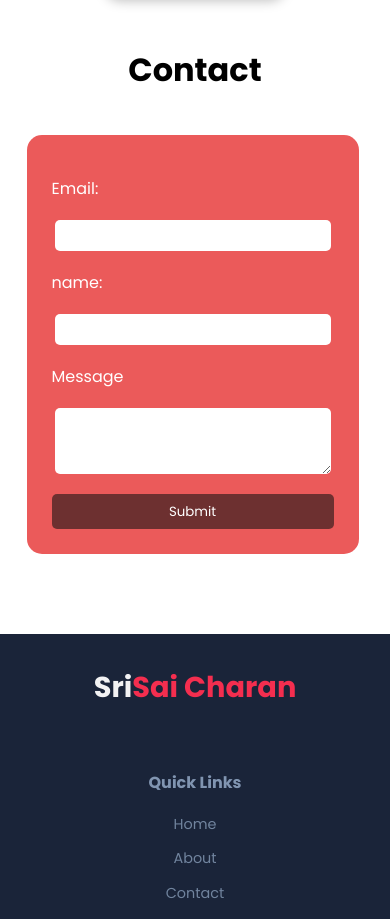
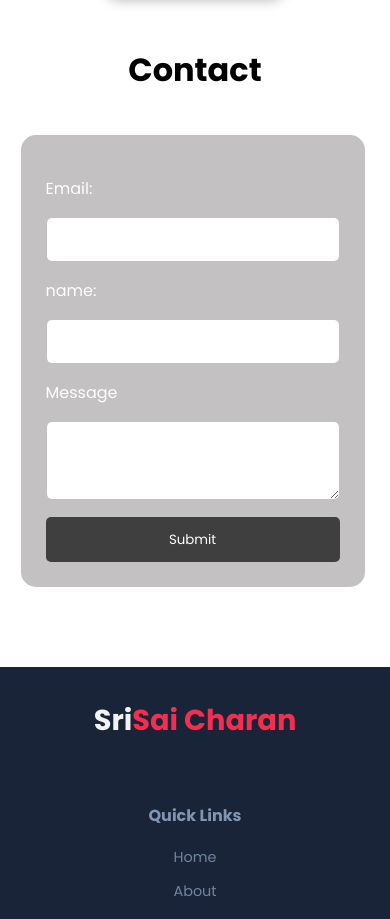
Before and after one commit to saicharan292004/polio, a React (Vite) app: page / in a window 390 px wide. Shown: the part 2160-3079 px from the top of the page. Built offline with nearby package versions, Linux system fonts and the light colour scheme.

Commit message:
adding css

```diff
--- a/src/App.css
+++ b/src/App.css
@@ -66,7 +66,7 @@ font-family: "Cinzel", serif;
   display:block;
   margin: 20px;
   margin-left: 50px;
-  background-color: rgba(235, 87, 87, 0.98);
+  background-color: rgba(194, 192, 192, 0.98);
   padding: 25px;
   border-radius: 15px;
 }
@@ -82,10 +82,10 @@ font-family: "Cinzel", serif;
   border-radius: 10px;
 }
 .contact input,textarea{
-  padding: 3px;
-  margin: 3px;
+  padding: 1px;
+  margin: 1px;
   width: 270px;
-  height: 25px;
+  height: 41px;
   border-radius: 5px;
   border: none;
   background-color: white;
@@ -96,16 +96,19 @@ font-family: "Cinzel", serif;
 }
 .contact button{
   width: 100%;
-  height: 35px;
+  height: 45px;
   border-radius: 5px;
   border:none;
   color:white;
-  background-color: rgb(109, 48, 48);
+  background-color: rgb(64, 63, 63);
   margin-top: 10px;
+}
+.contact button:hover{
+  background-color: black;
 }
 .contact textarea
 {
-  height: 60px;
+  height: 75px;
 }
 @media(max-width:768px)
  {
@@ -152,5 +155,9 @@ font-family: "Cinzel", serif;
   margin: 20px;
   border-radius: 15px;
 }
+.contact input,textarea
+{
+  width: 290px;
+}
 
 }
--- a/src/App.jsx
+++ b/src/App.jsx
@@ -63,7 +63,7 @@ useEffect(() => {
         <div className="contact-card">
           <img src={cloud} alt="" />
         </div>
-        <div className="contact">
+        <div className="contact" data-aos="fade-right">
           <form action="">
             <p>Email:</p>
             <input type="email" />
--- a/src/Certificate.jsx
+++ b/src/Certificate.jsx
@@ -1,22 +1,31 @@
 import React from 'react'
+import { useState,useEffect } from 'react'
 import Header from './pages/Header'
 import c from './img/certificate.jpg'
 import './Certificate.css';
+import AOS from 'aos';
+import 'aos/dist/aos.css';
 function Certificate() {
+  useEffect(() => {
+    AOS.init({
+      duration: 1000,
+      once: true
+    });
+    }, []);
   return (
     <div>
       <Header/>
       <div className="cer_container">
-        <div className="cer">
+        <div className="cer" data-aos ="zoom-in">
             <img src={c} alt="" />
         </div>
-        <div className="cer">
+        <div className="cer" data-aos ="zoom-in">
             <img src={c} alt="" />
         </div>
-        <div className="cer">
+        <div className="cer" data-aos ="zoom-in">
             <img src={c} alt="" />
         </div>
-        <div className="cer">
+        <div className="cer" data-aos ="zoom-in">
             <img src={c} alt="" />
         </div>
       </div>
```
